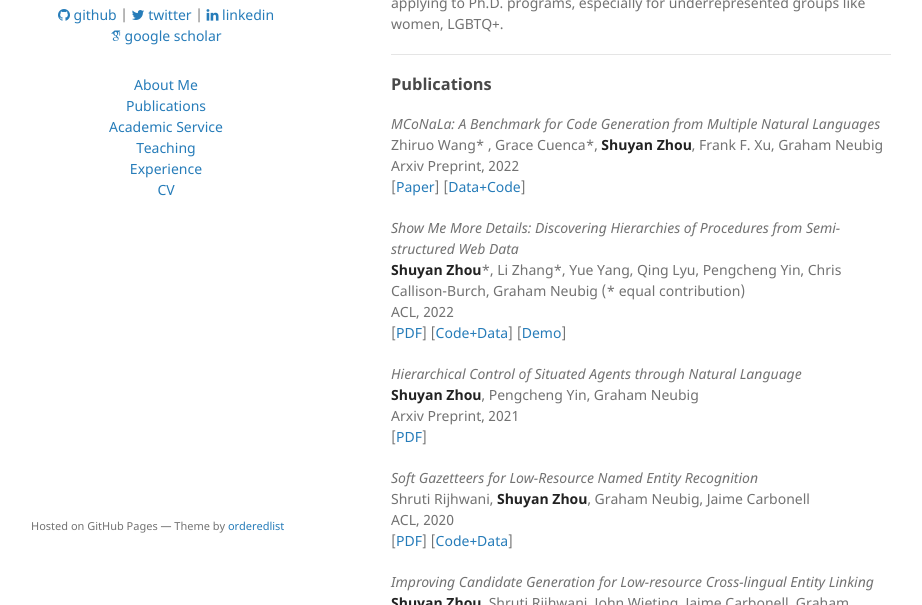
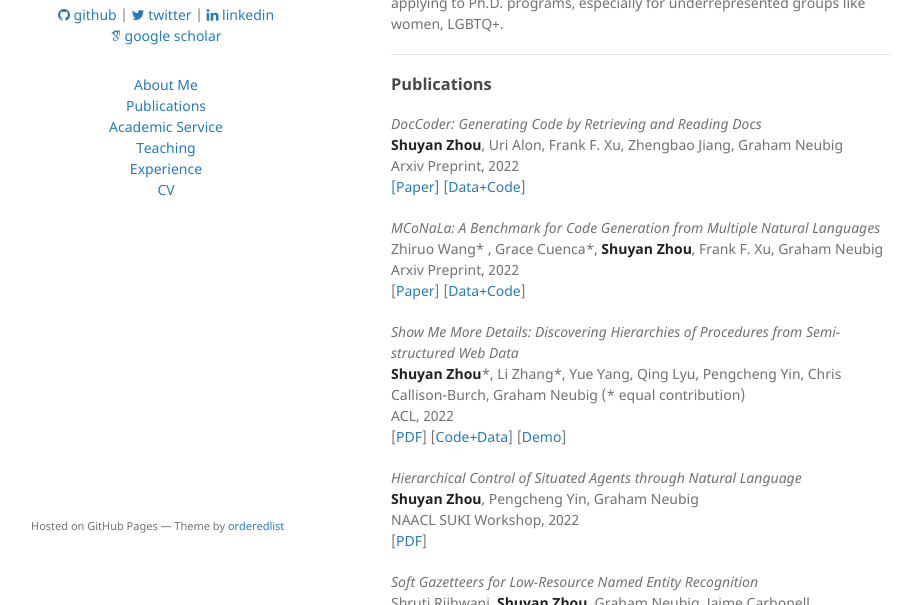
Before and after one commit to shuyanzhou/shuyanzhou.github.io, a Jekyll site: the page built from index.md, in a window 1280 px wide and 900 px high, cut to the strip 295-900 px from the top of the window. Shown: the whole strip, without its empty margins (179-1101 px from the left). Built offline with Jekyll 4.4.1, drawn with Linux system fonts in a browser that asks for light colours; some web fonts are replaced; some of the changed text lies outside the part shown.

Commit message:
Update index.md
add doccoder

```diff
--- a/index.md
+++ b/index.md
@@ -15,6 +15,11 @@ I am best reached by email at [shuyanzh@cs.cmu.edu](mailto:shuyanzh@cs.cmu.edu).
 ------------
 
 ### Publications
+*DocCoder: Generating Code by Retrieving and Reading Docs* \
+**Shuyan Zhou**, Uri Alon, Frank F. Xu, Zhengbao Jiang, Graham Neubig \
+Arxiv Preprint, 2022 \
+[[Paper]](https://arxiv.org/pdf/2207.05987.pdf) [[Data+Code]](https://github.com/shuyanzhou/doccoder)
+
 *MCoNaLa: A Benchmark for Code Generation from Multiple Natural Languages*\
 Zhiruo Wang\* , Grace Cuenca\*, **Shuyan Zhou**, Frank F. Xu, Graham Neubig \
 Arxiv Preprint, 2022 \
@@ -28,7 +33,7 @@ ACL, 2022 \
 
 *Hierarchical Control of Situated Agents through Natural Language*\
 **Shuyan Zhou**, Pengcheng Yin, Graham Neubig \
-Arxiv Preprint, 2021\
+NAACL SUKI Workshop, 2022\
 [[PDF](https://arxiv.org/pdf/2109.08214.pdf)]
 
 *Soft Gazetteers for Low-Resource Named Entity Recognition*\
@@ -83,6 +88,10 @@ Master → Ph.D. of Language Technologies, Carnegie Mellon University \
 2018.08 - Present \
 Advisor: [Graham Neubig](http://phontron.com)
 
+Ph.D. Resident, X, the moonshot factory \
+2022.05 - 2022.08 \
+Host: [Alex Polozov](https://alexpolozov.com/)
+
 Research Intern, Microsoft \
 2020.05 - 2020.08 \
 Host: [Kaushik Chakrabarti](https://www.microsoft.com/en-us/research/people/kaushik/)
```
